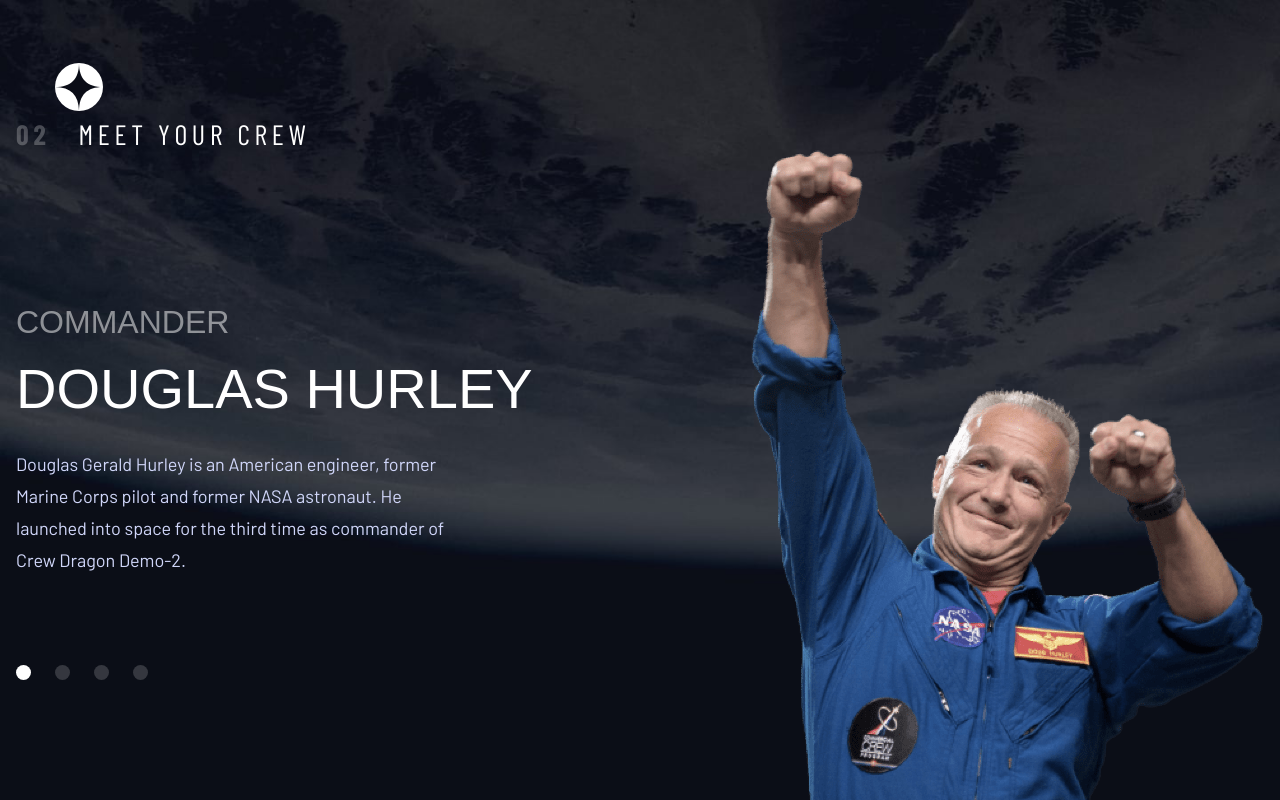
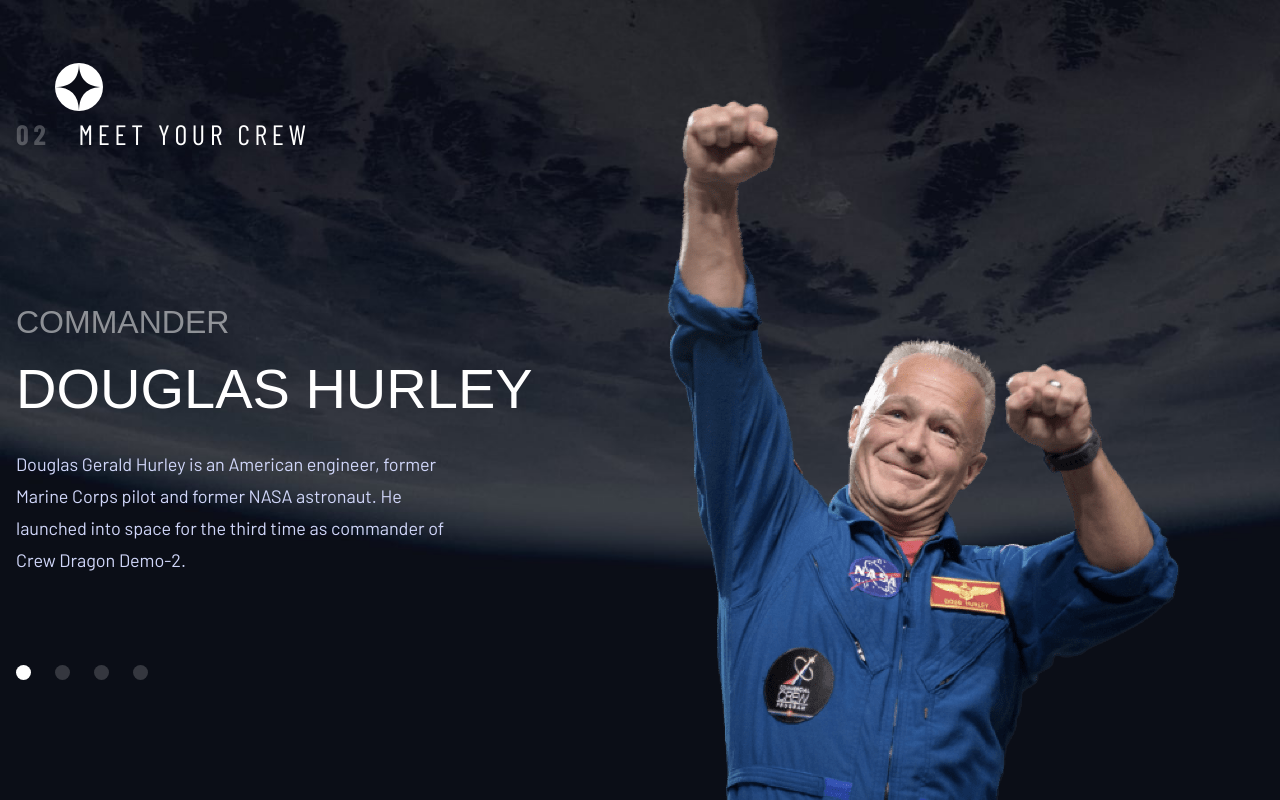
Before and after one commit to matheusleite01/Space-Tourism, a Next.js app: page /crew in a window 1280 px wide. Built offline with nearby package versions, Linux system fonts and the light colour scheme; a web font is replaced by a local one.

Commit message:
feat: Add animation for CrewBav and TechnologyNav

```diff
--- a/src/components/CrewNav/styled.ts
+++ b/src/components/CrewNav/styled.ts
@@ -1,19 +1,57 @@
 "use client";
-import styled from "styled-components";
+import styled, { keyframes } from "styled-components";
 import { theme } from "../../styles/theme";
 
+const animaTitle = keyframes`
+  from{
+    opacity: 0;
+  }
+  to{
+    opacity: 1;
+  }
+`;
+
+const animaSpan = keyframes`
+  from{
+    opacity: 0;
+  }
+  to{
+    opacity: 0.5042;
+  }
+`;
+
+const animaContent = keyframes`
+  from{
+    opacity: 0;
+    transform: translateX(-5px)
+  }
+  to{
+    opacity: 1;
+    transform: translateX(0px);
+  }
+`;
+
+const animaImg = keyframes`
+  from{
+    opacity: 0;
+  }
+  to{
+    opacity: 1;
+  }
+`
+
 export const Container = styled.div`
-  position: relative;
   display: flex;
   flex-wrap: wrap;
   justify-content: space-between;
   align-items: center;
   @media screen and (max-width: ${theme.font.responsiveDevice.w1024}) {
+    position: static;
     flex-direction: column;
     text-align: center;
     gap: 22px;
   }
-  @media screen and (max-width: ${theme.font.responsiveDevice.w760}){
+  @media screen and (max-width: ${theme.font.responsiveDevice.w760}) {
     flex-direction: column-reverse;
   }
 `;
@@ -23,15 +61,16 @@ export const InfoContainer = styled.div`
   grid-template-columns: 1fr;
   grid-template-rows: 450px;
   align-items: center;
+  z-index: 5;
   @media screen and (max-width: ${theme.font.responsiveDevice.w1024}) {
     grid-template-rows: auto;
     gap: 40px;
   }
   @media screen and (max-width: ${theme.font.responsiveDevice.w760}) {
-   display: flex;
-   flex-direction: column-reverse;
-   align-items: center;
-   gap: 32px;
+    display: flex;
+    flex-direction: column-reverse;
+    align-items: center;
+    gap: 32px;
   }
 `;
 
@@ -42,6 +81,7 @@ export const SubTitle = styled.span`
   line-height: normal;
   text-transform: uppercase;
   opacity: 0.5042;
+  animation: ${animaSpan} 0.8s ease-in forwards;
   @media screen and (max-width: ${theme.font.responsiveDevice.w1024}) {
     font-size: ${theme.font.size.size_24px};
   }
@@ -58,6 +98,7 @@ export const Title = styled.h1`
   text-transform: uppercase;
   margin-bottom: 27px;
   margin-top: 15px;
+  animation: ${animaTitle} 0.8s ease-in forwards;
   @media screen and (max-width: ${theme.font.responsiveDevice.w1024}) {
     margin-bottom: 16px;
     margin-top: 8px;
@@ -74,6 +115,8 @@ export const Paragraph = styled.p`
   font-family: ${theme.font.family.barlow};
   font-size: ${theme.font.size.size_18px};
   line-height: 32px;
+  animation: ${animaContent} 0.7s ease-in forwards;
+
   @media screen and (max-width: ${theme.font.responsiveDevice.w1024}) {
     max-width: 530px;
     font-size: ${theme.font.size.size_16px};
@@ -86,22 +129,36 @@ export const Paragraph = styled.p`
 
 export const ImgContainer = styled.div`
   position: absolute;
-  top: -65px;
-  right: 0;
+  right: 100px;
+  bottom: 0;
+  z-index: 1;
+  img{
+    animation: ${animaImg} .5s ease-in forwards;
+  }
   @media screen and (max-width: ${theme.font.responsiveDevice.w1024}) {
-   position: static;
+    top: auto;
+    right: auto;
+    bottom: 0px;
     img {
       width: 400px;
+      height: auto;
+    }
+    img[alt="image-mark-shuttleworth"] {
+      width: 368px;
       height: 500px;
     }
   }
-  @media screen and (max-width: ${theme.font.responsiveDevice.w760}){
+  @media screen and (max-width: ${theme.font.responsiveDevice.w760}) {
+    position: static;
     width: 100%;
-    border-bottom: 1px solid #383B4B;
+    border-bottom: 1px solid #383b4b;
     img {
       width: 177px;
+      margin: 0 auto;
+    }
+    img[alt="image-mark-shuttleworth"] {
+      width: 177px;
       height: 222px;
-      margin: 0 auto;
     }
   }
 `;
@@ -127,8 +184,7 @@ export const NavInput = styled.div`
         width: 10px;
         height: 10px;
         margin-right: 16px;
-
-    }
+      }
     }
 
     &:hover::before {
@@ -140,5 +196,4 @@ export const NavInput = styled.div`
       opacity: 1;
     }
   }
-
 `;
```
Also changed, not shown: src/components/TechnologyNav/styled.ts (+16 -1 lines).
